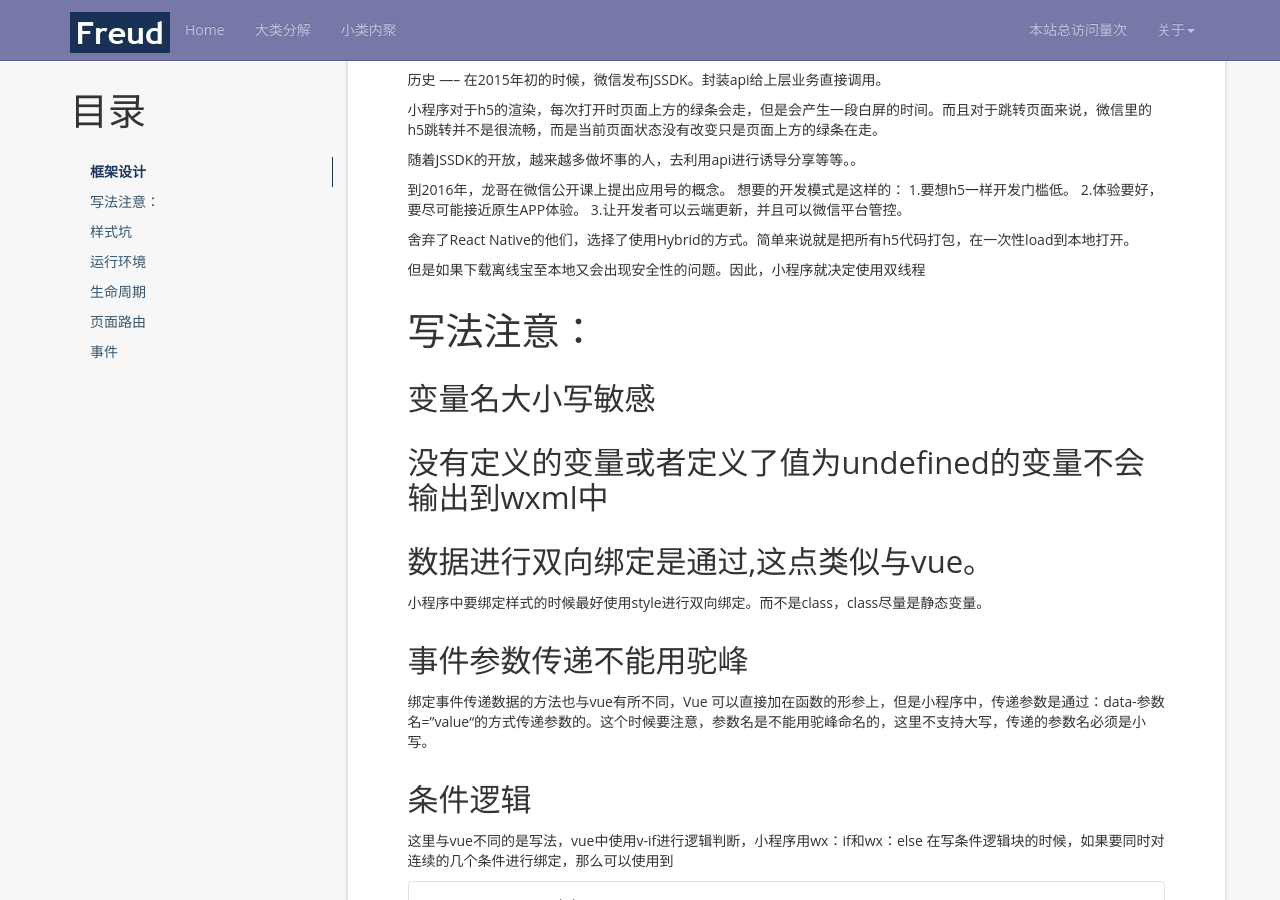
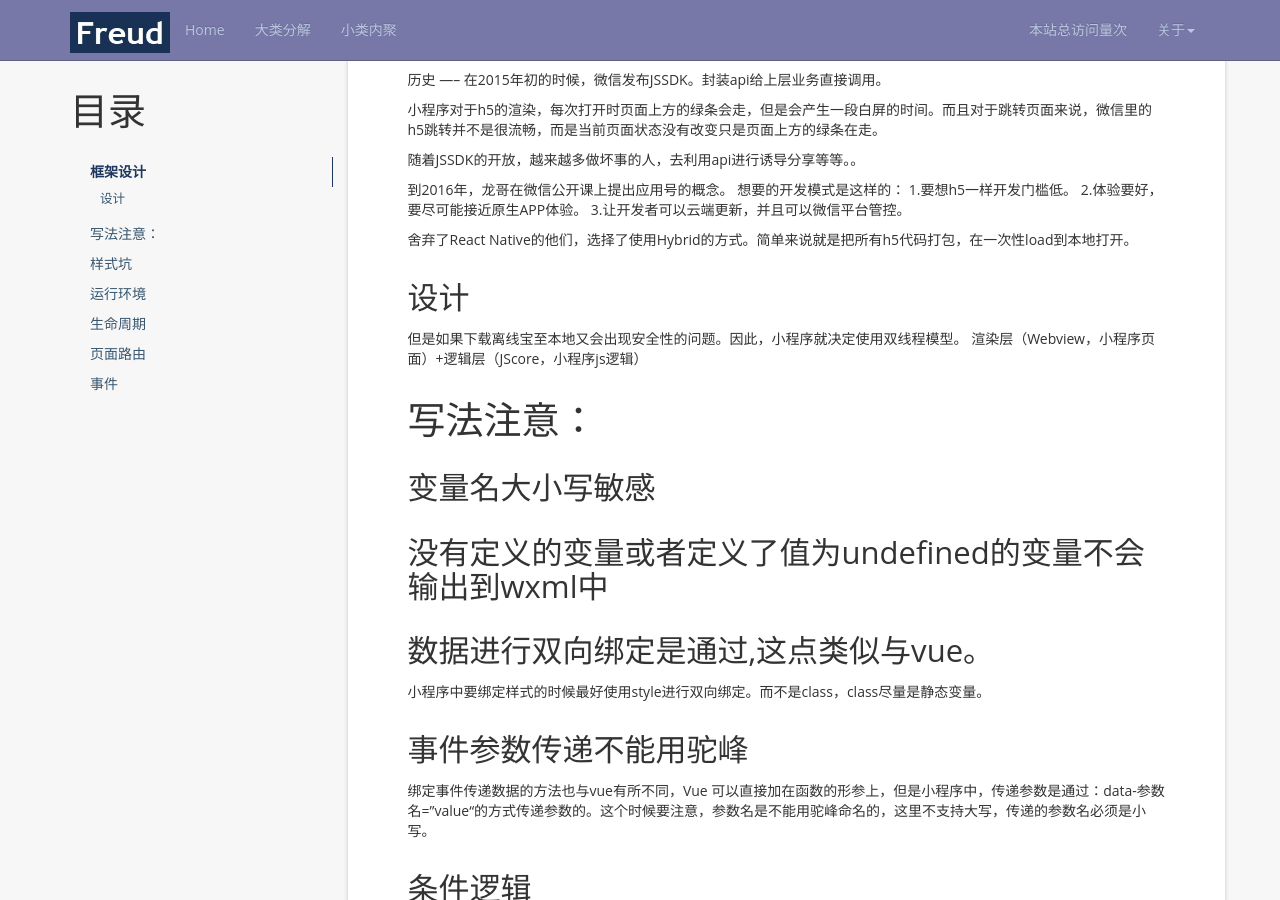
Before and after one commit to Sallyfafafa/Sallyfafafa.github.io, a Jekyll site: the page built from _posts/2019-09-25-小程序注意点.md, in a window 1280 px wide and 900 px high, scrolled down 492 px. Built offline with Jekyll 4.4.1, drawn with Linux system fonts in a browser that asks for light colours; nearby versions of some CDN libraries; a script that is not in the unit is left out; comment, search, counter and statistics services are not loaded.

```diff
--- a/_posts/2019-09-25-小程序注意点.md
+++ b/_posts/2019-09-25-小程序注意点.md
@@ -31,7 +31,11 @@ tag: 小程序组件
 
 舍弃了React Native的他们，选择了使用Hybrid的方式。简单来说就是把所有h5代码打包，在一次性load到本地打开。
 
-但是如果下载离线宝至本地又会出现安全性的问题。因此，小程序就决定使用双线程
+设计
+-----
+但是如果下载离线宝至本地又会出现安全性的问题。因此，小程序就决定使用双线程模型。
+渲染层（Webview，小程序页面）+逻辑层（JScore，小程序js逻辑）
+
 
 写法注意：
 ========
```
Also changed, not shown: _posts/2019.10.28-ES6基础（2).md (+2 -0 lines), images/classVar.png (added), 2 other files.
